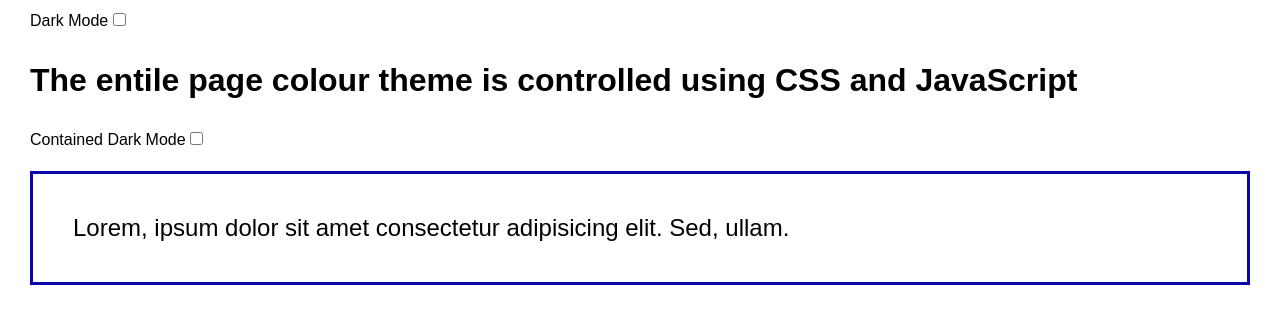
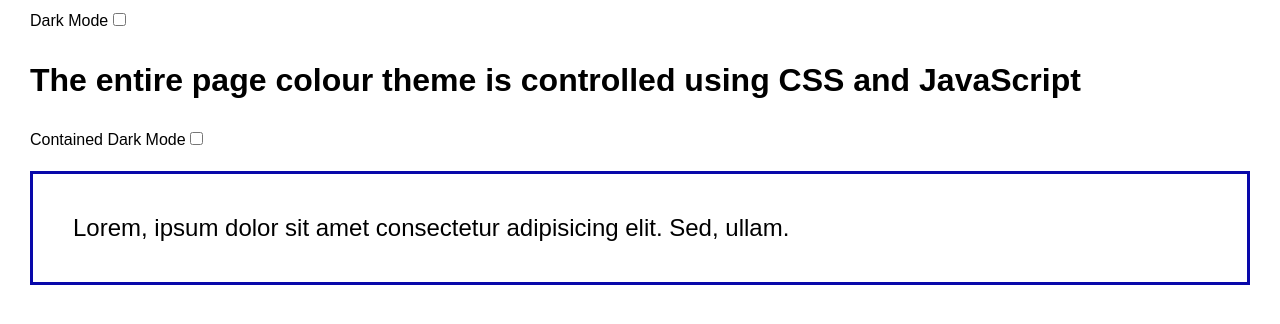
Before and after one commit to afnur-reja/dark-and-light-theme, a plain HTML site: page index.html in a window 1280 px wide. Drawn offline with Linux system fonts and the light colour scheme.

Commit message:
update h1 tag

```diff
--- a/index.html
+++ b/index.html
@@ -11,7 +11,7 @@
         <label for="body-input">Dark Mode</label>
         <input type="checkbox" id="body-input">
     </div>
-    <h1>The entile page colour theme is controlled using CSS  and JavaScript</h1>
+    <h1>The entire page colour theme is controlled using CSS  and JavaScript</h1>
     <div>
         <label for="container-input">Contained Dark Mode</label>
         <input type="checkbox" id="container-input">
```
